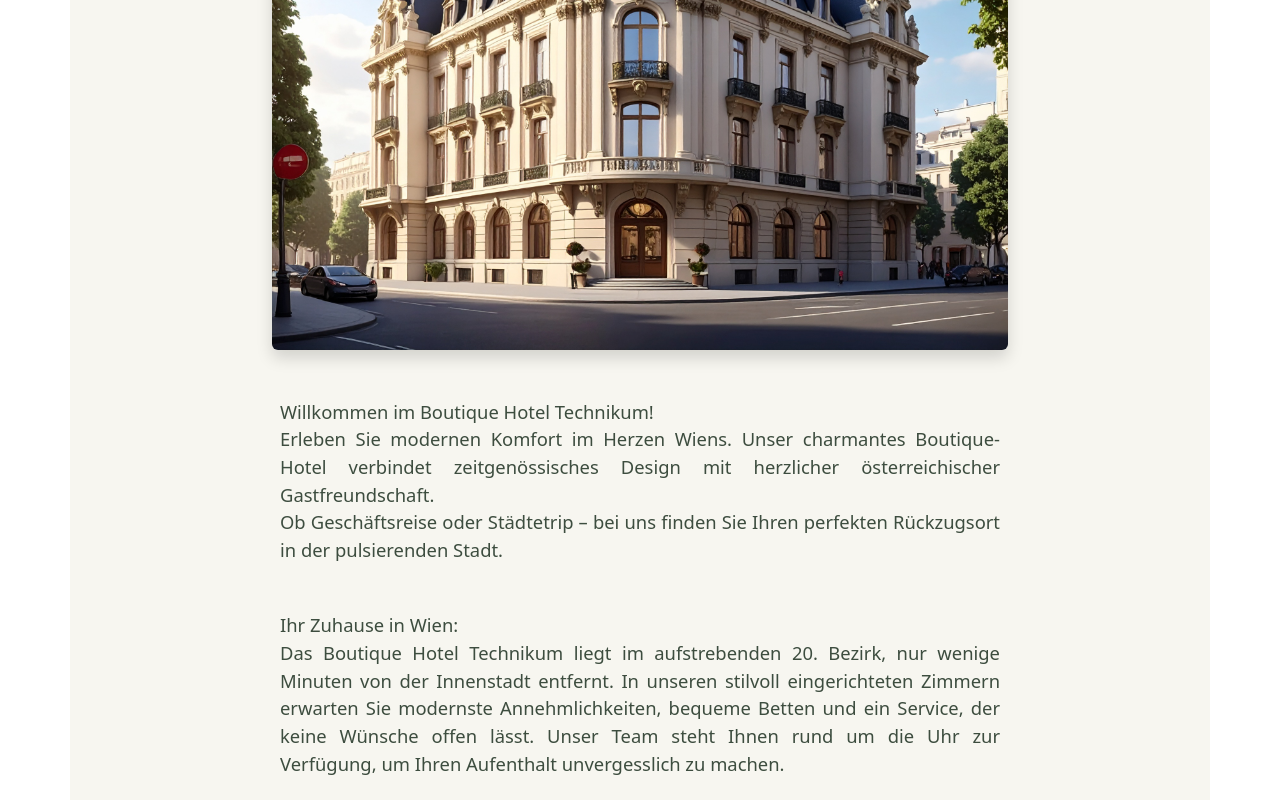
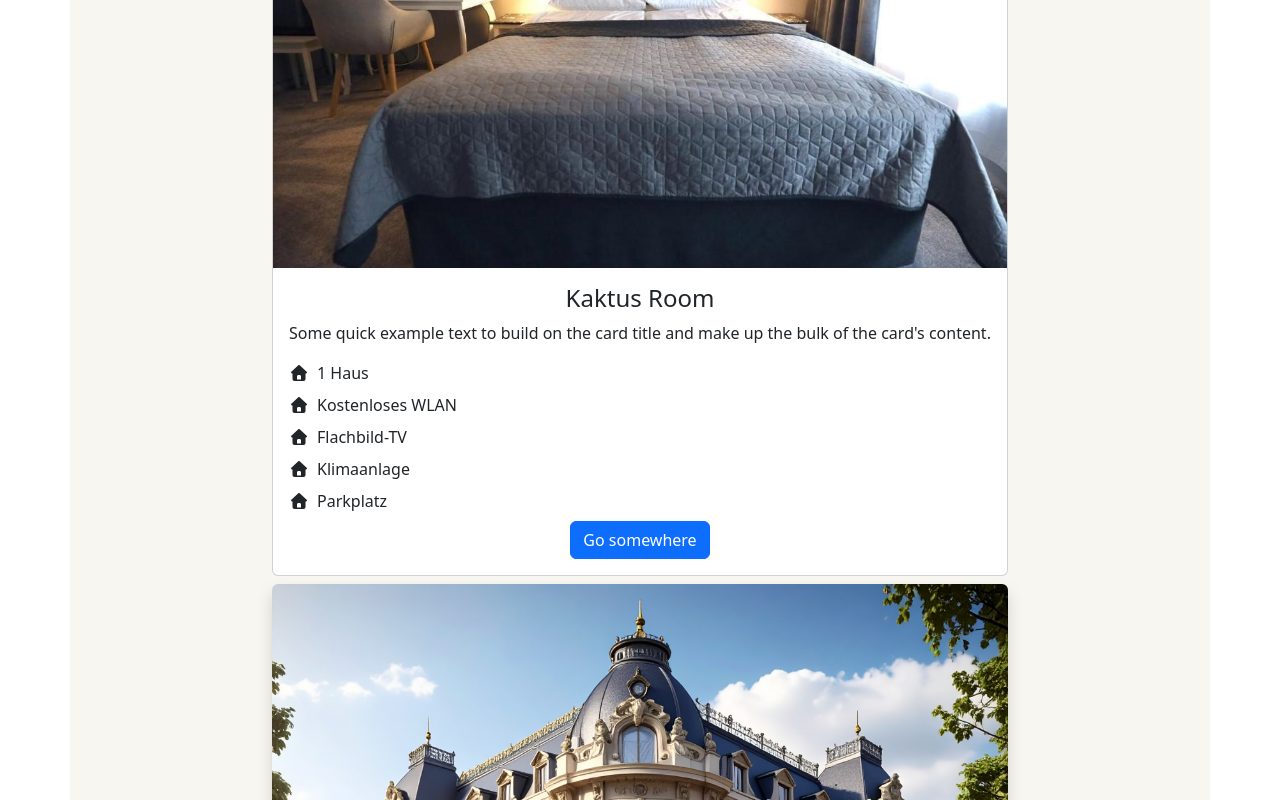
Before and after one commit to Lammer-FH/academy-boutique-hotel-technikum-2025-team-d, a Vue app: page / in a window 1280 px wide. Shown: the part 499-1299 px from the top of the page. Built offline with nearby package versions, Linux system fonts and the light colour scheme; no server answers.

Commit message:
RoomCardComponent und RoomExtraComponent Gerüst gebaut

```diff
--- a/package.json
+++ b/package.json
@@ -12,10 +12,11 @@
     "@fortawesome/free-solid-svg-icons": "^7.1.0",
     "@fortawesome/vue-fontawesome": "^3.1.2",
     "@popperjs/core": "^2.11.8",
+    "axios": "^1.13.2",
     "bootstrap": "^5.3.1",
     "bootstrap-icons-vue": "^1.11.3",
     "bootstrap-vue-3": "^0.5.1",
-    "pinia": "^2.1.6",
+    "pinia": "^2.3.1",
     "vue": "^3.3.4",
     "vue-router": "^4.2.4"
   },
--- a/src/App.vue
+++ b/src/App.vue
@@ -1,10 +1,13 @@
 <script setup>
 import {RouterLink, RouterView} from 'vue-router'
 import NavBar from "@/components/NavBar.vue";
+import RoomListComponent from "@/components/room/RoomListComponent.vue";
 </script>
 
 <template>
   <RouterView/>
+
+  <RoomListComponent/>
 </template>
 
 <style scoped>
--- /dev/null
+++ b/src/components/room/RoomCardComponent.vue
@@ -0,0 +1,69 @@
+<script>
+import { BCard, BCardBody, BCardImg, BCardText, BCol, BRow } from "bootstrap-vue-3";
+import RoomExtraComponent from "@/components/room/RoomExtraComponent.vue";
+import { FontAwesomeIcon } from "@fortawesome/vue-fontawesome";
+import { faHouse } from "@fortawesome/free-solid-svg-icons";
+
+export default {
+  name: "RoomCardComponent",
+  components: {
+    FontAwesomeIcon,
+    RoomExtraComponent,
+    BCard, BCardBody, BCardImg, BCardText, BCol, BRow
+    // ❌ faHouse HIER RAUSNEHMEN!
+  },
+  data() {
+    return {
+      faHouse: faHouse  // ✅ Icon hier verfügbar machen
+    }
+  }
+  // ❌ methods mit faHouse() LÖSCHEN!
+}
+</script>
+
+<template>
+
+  <div>
+    <b-card
+        title="Kaktus Room"
+        img-src="/public/images/roomImages/room1.jpeg"
+        img-alt="Image"
+        img-top
+        tag="article"
+        class="mb-2"
+    >
+      <b-card-text>
+        Some quick example text to build on the card title and make up the bulk of the card's content.
+      </b-card-text>
+
+      <b-row>
+        <!-- ✅ EINHEITLICHE Syntax für ALLE Components -->
+        <RoomExtraComponent
+            :room-extra-icon="faHouse"
+            room-extra-text="1 Haus"
+        />
+        <RoomExtraComponent
+            :room-extra-icon="faHouse"
+            room-extra-text="Kostenloses WLAN"
+        />
+        <RoomExtraComponent
+            :room-extra-icon="faHouse"
+            room-extra-text="Flachbild-TV"
+        />
+        <RoomExtraComponent
+            :room-extra-icon="faHouse"
+            room-extra-text="Klimaanlage"
+        />
+        <RoomExtraComponent
+            :room-extra-icon="faHouse"
+            room-extra-text="Parkplatz"
+        />
+      </b-row>
+
+      <b-button href="#" variant="primary">Go somewhere</b-button>
+    </b-card>
+  </div>
+</template>
+
+<style scoped>
+</style>
--- /dev/null
+++ b/src/components/room/RoomExtraComponent.vue
@@ -0,0 +1,22 @@
+<script>
+import { FontAwesomeIcon } from "@fortawesome/vue-fontawesome";
+import { BRow } from "bootstrap-vue-3";
+
+export default {
+  components: { BRow, FontAwesomeIcon },
+  props: {
+    roomExtraIcon: Object,
+    roomExtraText: String
+  }
+}
+</script>
+
+<template>
+    <div class="d-flex align-items-center mb-2">  <!-- ✅ flexbox statt b-row -->
+      <FontAwesomeIcon :icon="roomExtraIcon" class="me-2"/>
+      <span>{{ roomExtraText }}</span>
+    </div>
+</template>
+
+<style scoped>
+</style>
--- /dev/null
+++ b/src/components/room/RoomListComponent.vue
@@ -0,0 +1,36 @@
+<script setup>
+import {useRoomStore} from "@/stores/roomStore";
+import {FontAwesomeIcon} from "@fortawesome/vue-fontawesome";
+useRoomStore().loadState();
+</script>
+
+<script>
+import {useRoomStore} from "@/stores/roomStore";
+import RoomCardComponent from "@/components/room/RoomCardComponent.vue";
+
+
+export default {
+  name: "RoomComponent",
+  components: {RoomDetailsComponent: RoomCardComponent},
+  computed: {
+    list() {
+      return useRoomStore().list
+    }
+  }
+
+}
+</script>
+
+<template>
+
+
+
+  <!-- <p v-if="list.length == 0">Lade Daten ... </p>
+  <b-list-group v-else>
+    <guest-list-item v-for="guest in list" :key="guest.id" :guest="guest"></guest-list-item>
+  </b-list-group> -->
+</template>
+
+<style scoped>
+
+</style>
--- /dev/null
+++ b/src/stores/roomStore.js
@@ -0,0 +1,20 @@
+import {defineStore} from 'pinia'
+import axios from "axios";
+
+
+const apiUrl = "https://boutique-hotel.helmuth-lammer.at/api/v1"
+
+export const useRoomStore = defineStore('RoomStore', {
+    state: () => ({
+        roomsList: [],
+    }),
+    actions: {
+        loadState() {
+            axios.get(apiUrl + "/rooms")
+                .then(response => {
+                    this.roomsList = response.data
+                    console.log(response.data)
+                })
+        }
+    }
+})
--- a/src/views/HomeView.vue
+++ b/src/views/HomeView.vue
@@ -2,10 +2,18 @@
 import DefaultLayout from "@/components/base/DefaultLayout.vue";
 import {BButton} from "bootstrap-vue-3";
 import CarouselV2 from "@/components/base/CarouselV2.vue";
+import {FontAwesomeIcon} from "@fortawesome/vue-fontawesome";
+import {faHouse} from "@fortawesome/free-solid-svg-icons";
+import RoomCardComponent from "@/components/room/RoomCardComponent.vue";
 
 
 export default {
-  components: {CarouselV2, BButton, DefaultLayout},
+  methods: {
+    faHouse() {
+      return faHouse
+    }
+  },
+  components: {FontAwesomeIcon, CarouselV2, BButton, DefaultLayout, RoomCardComponent},
   data() {
     return {
       carouselPictures: [
@@ -33,6 +41,7 @@ export default {
             Boutique Hotel Technikum
           </h1>
 
+          <RoomCardComponent/>
 
           <b-img
               src='/images/Hotel/HotelAußen.jpg'
```
Also changed, not shown: src/components/room/RoomComponent.vue (deleted, +0 -11 lines), src/components/room/RoomDetailsComponent.vue (deleted, +0 -14 lines), src/components/room/RoomExtra.vue (deleted, +0 -11 lines), src/stores/roomStore.vue (deleted, +0 -11 lines), 1 other file (tests, documents, lock files or other folders).
